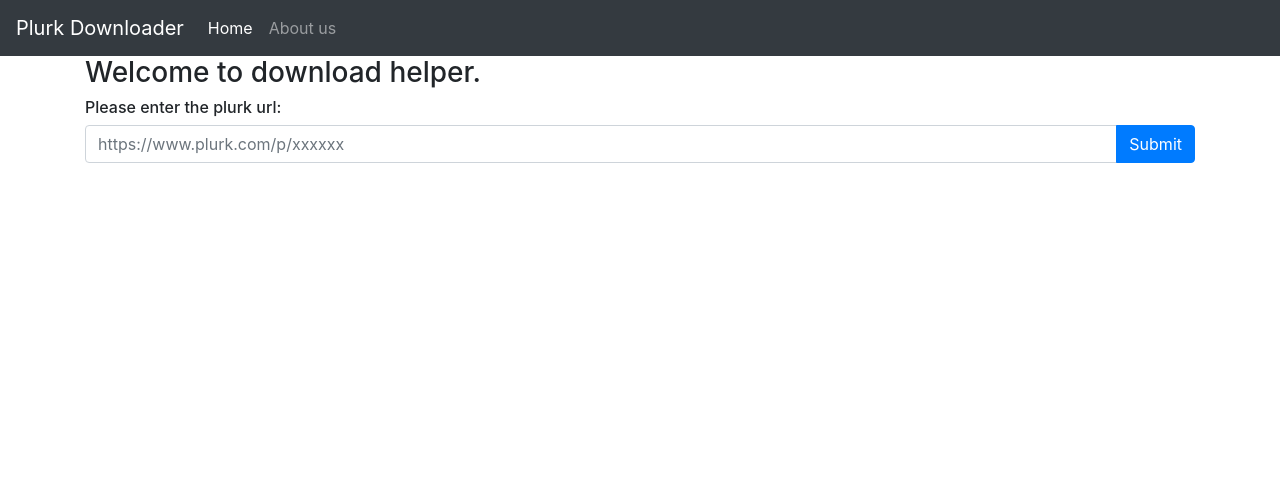
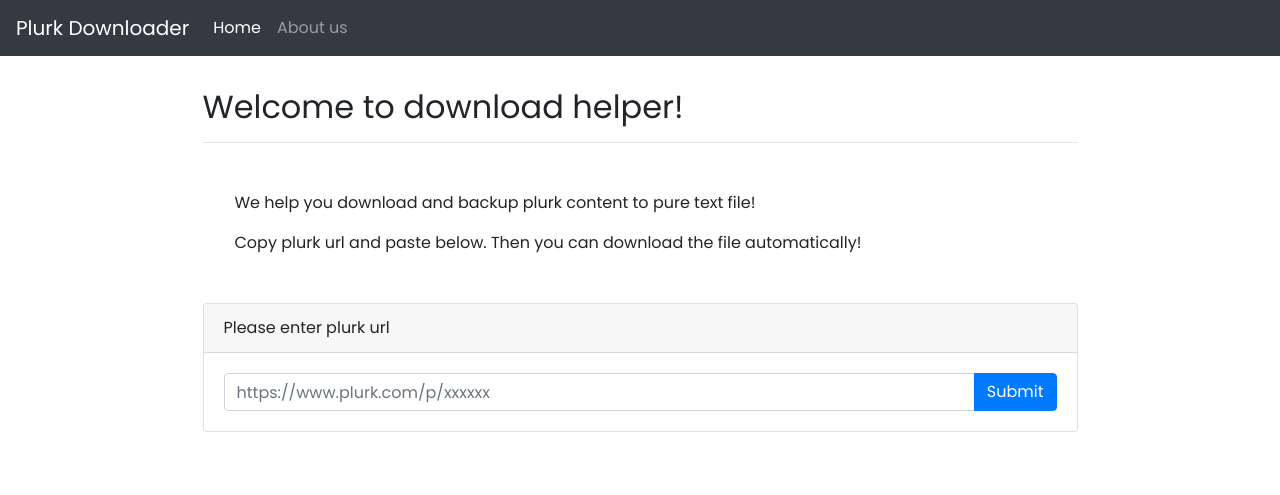
Before and after one commit to cloudewu/Plurk-Downloader, a Flask app: template server/templates/index.html in a window 1280 px wide. Shown: the top 495 px of the page. Run offline with Flask 2, Linux system fonts and the light colour scheme; the template is opened without the code that fills it, so the values that code supplies are empty; some libraries are stand-ins or nearby versions.

Commit message:
Beautify index appearence.

```diff
--- a/server/static/script/script.js
+++ b/server/static/script/script.js
@@ -1,7 +1,25 @@
+/* element */
+var alertBlock = null;
+var statusBlock = null;
+var input_url = null;
+var btn_submit = null;
 
+/* properties */
+var BTN_CLICKED = false;
+var ALERT_TIME = 2000;	// 2s
+
+/**
+ * comment
+ */
 function ErrorHandler(e) {
 	console.log("Error: " + e);
-	$("#status").html("<p><span class=\"badge badge-danger\">Error</span>Download fail.</p>");
+
+	BTN_CLICKED = false;
+	btn_submit.removeClass("disabled");
+	$("#status").html("<p><span class=\"badge badge-danger\">Error</span><span id=\"status-content\">Download fail.</span></p>");
+	alertBlock.html("<div class=\"alert alert-danger\">Something wrong. Please try again.</div>")
+	alertBlock.fadeIn("slow");
+	setTimeout(()=>{alertBlock.fadeOut("slow")}, ALERT_TIME);
 }
 
 function GenerateDownloadLink(data) {
@@ -10,46 +28,56 @@ function GenerateDownloadLink(data) {
 	// content = "data:text/plain;charset=UTF-8," + encodeURIComponent(data[result]);
 	content = "data:text/plain;charset=UTF-8," + encodeURIComponent("Success!");
 
-	// show download button
 	$("#status").html("<a type=\"button\" download=\"content.txt\" class=\"btn btn-secondary\" id=\"download-btn\">Download</a>");
 	$("#download-btn").attr("href", content);
+	BTN_CLICKED = false;
+	btn_submit.removeClass("disabled");
+	alertBlock.html("<div class=\"alert alert-success\">Request success! You can download the file now.</div>")
+	alertBlock.fadeIn("slow");
+	setTimeout(()=>{alertBlock.fadeOut("slow")}, ALERT_TIME);
 }
 
 function RequestData(rqType, rqUrl, rqData) {
 	console.log("Requesting data...");
 	// show loading icon
-	$("#status").html("<div class=\"spinner-border text-success\"><span class=\"sr-only\">Loading...</span></div>");
+	$("#status").html("<div class=\"spinner-border text-success\"/><span class=\"text-dark\" id=\"status-content\">Loading...</span>");
 
-	// get data
-	// $.getJSON(
-		// rqUrl,
-		// {link: rqData},
-		// GenerateDownloadLink
-	// );
-	$.ajax({
-		url: rqUrl,
-		type: rqType,
-		dataType: 'json',
-		contentType: 'application/json',
-		data: JSON.stringify({"link":rqData}),
-		success: GenerateDownloadLink,
-		error: ErrorHandler
-	});
+	/* get data */
+	// $.ajax({
+		// url: rqUrl,
+		// type: rqType,
+		// dataType: 'json',
+		// contentType: 'application/json',
+		// data: JSON.stringify({"link":rqData}),
+		// success: GenerateDownloadLink,
+		// error: ErrorHandler
+	// });
 
 	// GenerateDownloadLink(rqData);
 	// ErrorHandler("test");
 }
 
 function SubmitClick(event) {
-	url = $("#plurk-url").val();
-	// TODO:
-	//   do input examining to prevent attack
-	RequestData("POST", "http://140.114.195.85:8765/backup", url)
+	if(!BTN_CLICKED){
+		BTN_CLICKED = true;
+		btn_submit.addClass("disabled");
+
+		url = $("#plurk-url").val();
+		// TODO:
+		//   do input examining to prevent attack
+		RequestData("POST", "http://140.114.195.85:8765/backup", url)
+	}
 }
 
 function onload() {
-	console.log("page ready.")
-	$("#plurk-url-submit").click(SubmitClick);
+	/* get component */
+	alertBlock = $("#alert");
+	statusBlock = $("#status");
+	btn_submit = $("#plurk-url-submit");
+
+	/* page ready, registor event respectively */
+	btn_submit.click(SubmitClick);
+	alertBlock.removeClass("d-none").hide();
 }
 
 $(document).ready(onload);
--- a/server/static/style/index.css
+++ b/server/static/style/index.css
@@ -1,3 +1,45 @@
  * {
 	box-sizing: border-box;
+	font-family: 'Poppins', sans-serif;
  }
+
+hr {
+	color: rgba(30, 30, 30, 50)
+	border-width: 0.2em;
+}
+
+
+
+.container {
+	margin: 2em;
+}
+
+.flex {
+	margin: 2em auto;
+	width: 70%;
+	min-width: 500px;
+}
+
+.intro {
+	padding: 2em;
+}
+
+#status-content {
+	padding-left: 1em;
+	font-size: 1.3em;
+}
+
+#alert {
+	opacity: 0.9;
+	filter: alpha(opacity=90);
+	top: 2em;
+	left: 15%;
+}
+
+@media only screen and (max-width: 600px) {
+	#alert {
+		width: 95%;
+		top: 2em;
+		left: 2.5%;
+	}
+}
--- a/server/templates/index.html
+++ b/server/templates/index.html
@@ -11,9 +11,12 @@
 
 	<!-- resource loading -->
 	<link rel="stylesheet" href="https://stackpath.bootstrapcdn.com/bootstrap/4.3.1/css/bootstrap.min.css">
+	<link href="https://fonts.googleapis.com/css?family=Poppins&display=swap" rel="stylesheet">
+
+	<link rel="stylesheet" href="../static/style/index.css">
+	<link rel="stylesheet" href="{{ url_for('static', filename='script/script.js') }}">
 </head>
 <body>
-	<!-- navigation bar -->
 	<nav class="navbar navbar-dark bg-dark navbar-expand-sm">
 		<span class="navbar-brand" href="#">Plurk Downloader</span>
 		<button class="navbar-toggler" type="button" data-toggle="collapse" data-target="#navbarNavAltMarkup" aria-controls="navbarNavAltMarkup" aria-expanded="false" aria-label="Toggle navigation">
@@ -27,22 +30,38 @@
 		</div>
 	</nav>
 
-	<!-- main page -->
-	<div class="container">
-		<h3>Welcome to download helper.</h3>
-		<h6>Please enter the plurk url: </h6>
-		<div class="input-group">
-			<input class="form-control" id="plurk-url" placeholder="https://www.plurk.com/p/xxxxxx">
-			<div class="input-group-append">
-				<button type="button" class="btn btn-primary" id="plurk-url-submit">Submit</button>
+	<div class="container-fluid content-body">
+		<div class="flex position-fixed d-none" id="alert">
+			<div class="alert alert-success">alert.</div>
+		</div>
+
+		<div class="flex">
+			<h2 class="title">Welcome to download helper!</h3>
+			<hr/>
+			<div class="intro">
+				<p>We help you download and backup plurk content to pure text file!</p>
+				<p>Copy plurk url and paste below. Then you can download the file automatically!</p>
+			</div>
+
+			<div class="form card">
+				<div class="card-header">Please enter plurk url</div>
+				<div class="card-body input-group">
+					<input class="form-control" id="plurk-url" placeholder="https://www.plurk.com/p/xxxxxx">
+					<div class="input-group-append">
+						<button type="button" class="btn btn-primary" id="plurk-url-submit">Submit</button>
+					</div>
+				</div>
 			</div>
 		</div>
-		<div id="status">
+
+		<div class="flex">
+			<div class="row justify-content-center" id="status"/>
 		</div>
 	</div>
 
+	<!-- footer -->
 
-	<!-- resource loading -->
+	<!-- script resource loading -->
 	<script src="https://cdnjs.cloudflare.com/ajax/libs/jquery/3.4.1/jquery.min.js"></script>
 	<script src="https://cdnjs.cloudflare.com/ajax/libs/popper.js/1.14.7/umd/popper.min.js" integrity="sha384-UO2eT0CpHqdSJQ6hJty5KVphtPhzWj9WO1clHTMGa3JDZwrnQq4sF86dIHNDz0W1" crossorigin="anonymous"></script>
 	<script src="https://stackpath.bootstrapcdn.com/bootstrap/4.3.1/js/bootstrap.min.js" integrity="sha384-JjSmVgyd0p3pXB1rRibZUAYoIIy6OrQ6VrjIEaFf/nJGzIxFDsf4x0xIM+B07jRM" crossorigin="anonymous"></script>
```
